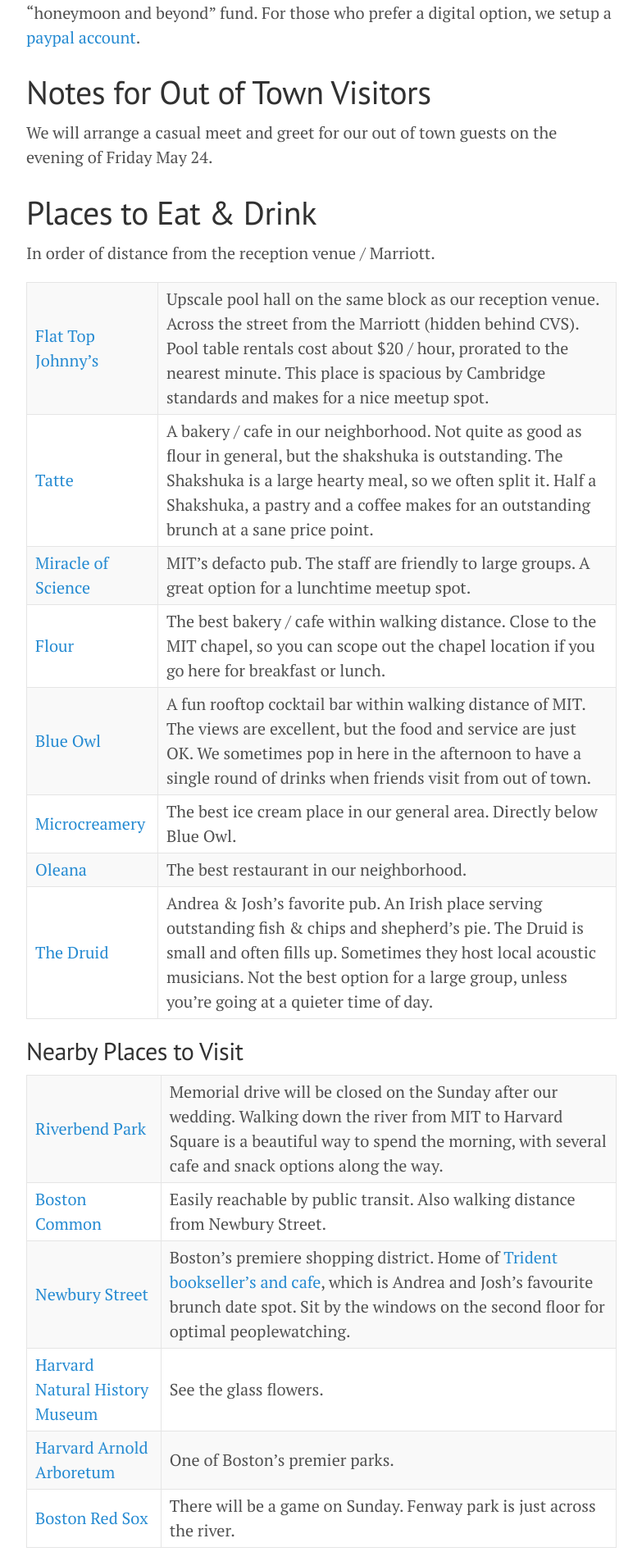
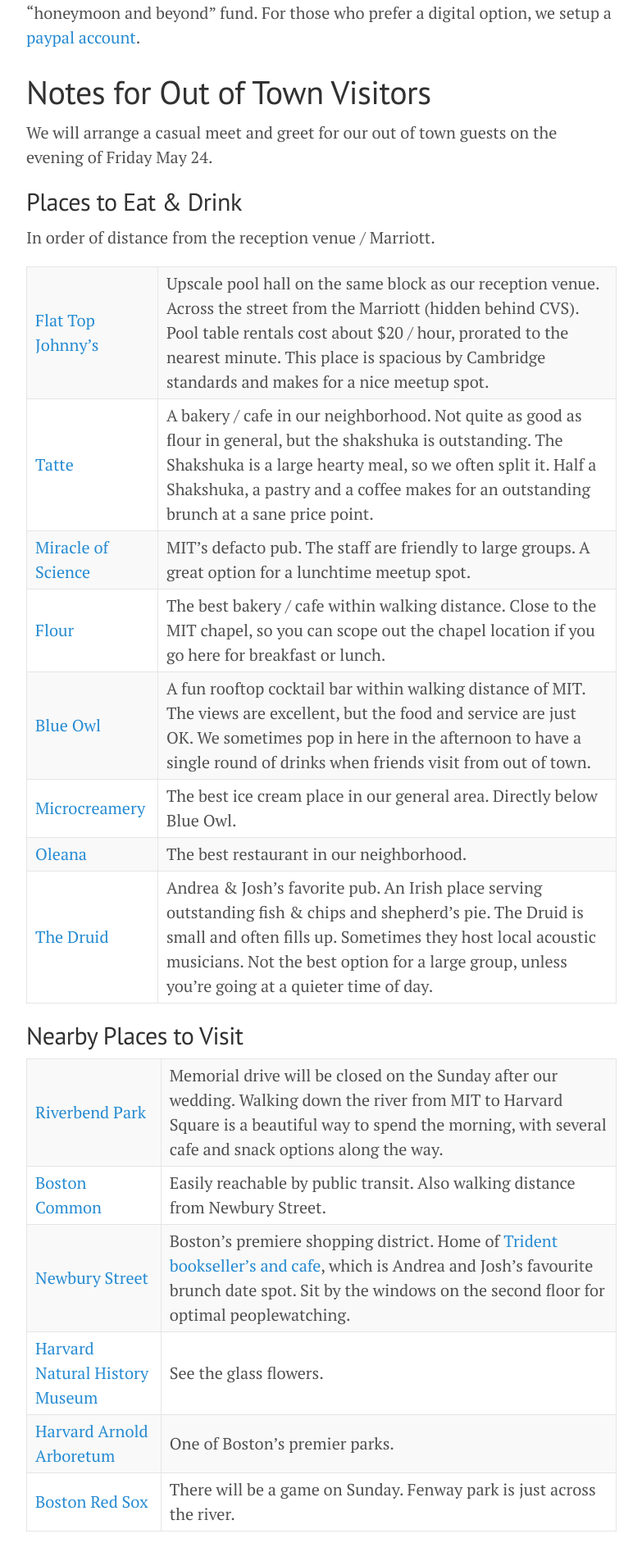
Before and after one commit to JoshBradshaw/andreajosh.github.io, a Jekyll site: the page built from _posts/2023-12-30-overview.md, in a window 1280 px wide. Shown: the part 3748-5652 px from the top of the page at 82% size, without its empty margins (248-1031 px from the left). Built offline with Jekyll 4.4.1, drawn with Linux system fonts in a browser that asks for light colours.

```diff
--- a/_posts/2023-12-30-overview.md
+++ b/_posts/2023-12-30-overview.md
@@ -78,7 +78,7 @@ If you wish to give something extra, a little cash towards our future adventures
 
 We will arrange a casual meet and greet for our out of town guests on the evening of Friday May 24.
 
-# Places to Eat & Drink
+## Places to Eat & Drink
 
 In order of distance from the reception venue / Marriott.
 
```
